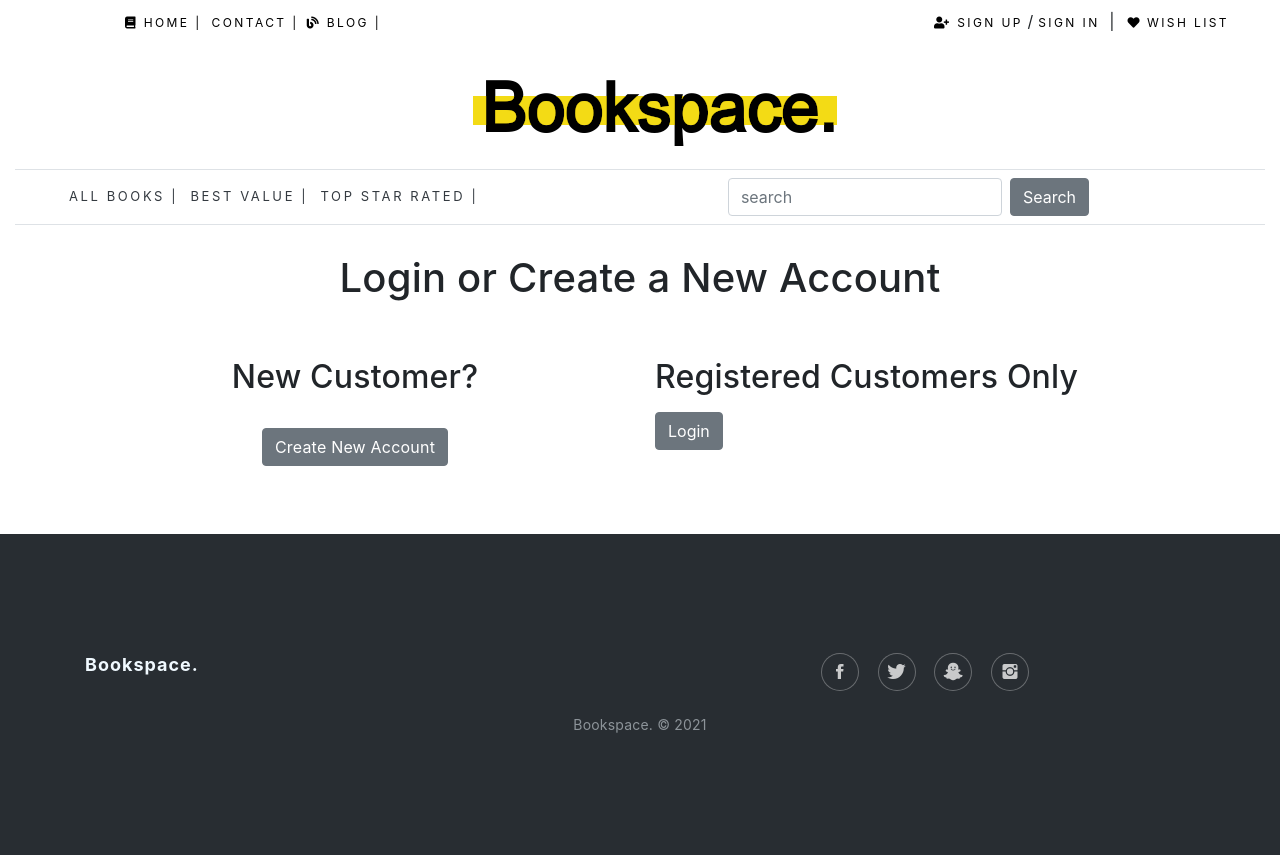
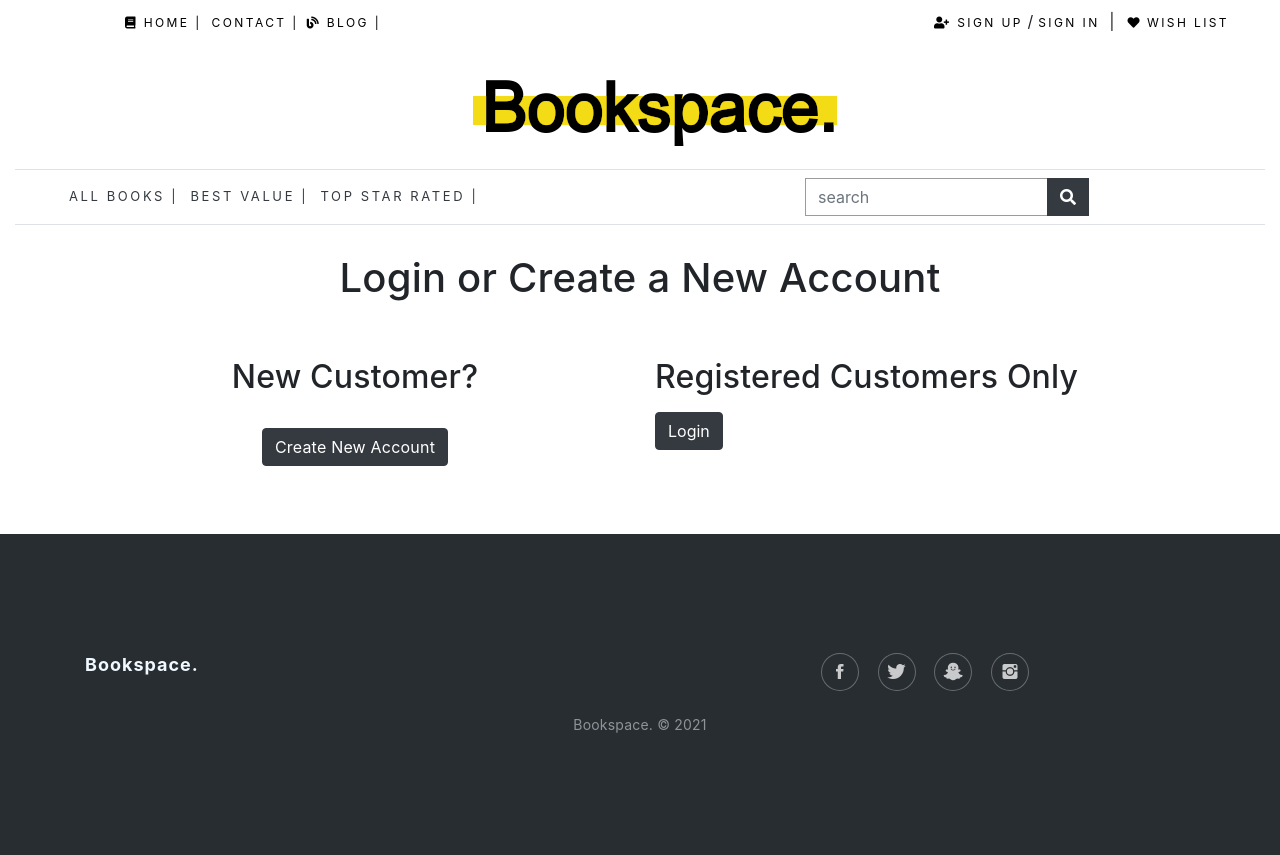
Before and after one commit to taiwo0007/Book-Store-Group-Project, a Django app: template store/accounts/templates/signin.html in a window 1280 px wide. Run offline with Django 3.2, Linux system fonts and the light colour scheme; the template is opened without the code that fills it, so the values that code supplies are empty; some libraries are stand-ins or nearby versions.

Commit message:
search bar redesign

```diff
--- a/store/accounts/templates/signin.html
+++ b/store/accounts/templates/signin.html
@@ -17,7 +17,7 @@
 				<br>
 				<h2 class="my_title">New Customer?</h2>
 				<br>
-				<a href="{% url 'signup' %}" class="btn btn-secondary">Create New Account</a>
+				<a href="{% url 'signup' %}" class="btn btn-dark">Create New Account</a>
 			</div>
 			<div class="col-12 col-sm-12 col-md-12 col-lg-6">
 				<div>
@@ -26,7 +26,7 @@
 					<form method="post">
 						{% csrf_token %}
 						<p>{{ form | crispy }}</p>
-						<button type="submit" class="btn btn-secondary">Login</button>
+						<button type="submit" class="btn btn-dark">Login</button>
 					</form>
 					<br>
 				</div>
--- a/store/accounts/templates/signup.html
+++ b/store/accounts/templates/signup.html
@@ -20,7 +20,7 @@
 					<form method="post">
 						<p>{{ form | crispy }}</p>
 						{% csrf_token %}
-						<button type="submit" class="btn btn-secondary">Register Account</button>
+						<button type="submit" class="btn btn-dark">Register Account</button>
 					</form>
 					<br>
 				</div>
--- a/store/cart/templates/cart.html
+++ b/store/cart/templates/cart.html
@@ -170,7 +170,7 @@ Cart - Bookspace.
 					</form>
 					<div class="mb-3">
 						<a style="width: 18vw; " href="{% url 'shop:allBookCat' %}"
-							class="btn btn-secondary btn-block mx-auto">Continue
+							class="btn btn-dark btn-block mx-auto">Continue
 							Shopping</a>
 					</div>
 
--- a/store/shop/templates/navbar.html
+++ b/store/shop/templates/navbar.html
@@ -22,14 +22,15 @@
       {% if item_count > 0 %}
       <form class="form-inline my-2 my-lg-0"  style="margin-right: 0px;" action="{% url 'search_app:searchResult'%}" method="get">
         {% csrf_token %}
-        <input class="form-control mr-sm-2" type="search" placeholder="search" aria-label="Search" name="q">
-        <button class="btn btn-secondary my-1 my-sm-0" type="submit">Search</button>
+        <input style="border: 1px solid #9b9b9b" class="form-control mr-sm-2 rounded-0" type="search" placeholder="search" aria-label="Search" name="q">
+        <!--<button class="btn btn-dark my-1 my-sm-0" type="submit">Search</button>-->
+          <button style="margin-left: -40px;" class="btn btn-dark  rounded-0" type="submit"><i class="fas fa-search"></i></button>
       </form>
 
       <ul  class="navbar-nav mr-auto">
 
           <li style="margin-right: 100px;" class="nav-item">
-          <a class=" text-dark nav-link" href="{% url 'cart:cart_detail' %}"><i class="fas fa-shopping-cart"></i><span class="text-danger">({{item_count}})</span></a>
+          <a class=" text-dark nav-link" href="{% url 'cart:cart_detail' %}"><i class="fas fa-shopping-cart"></i><span class="badge badge-danger">{{item_count}}</span></a>
 
         </li>
 
@@ -38,8 +39,10 @@
         {%else %}
         <form style="margin-right: 160px;" class="form-inline my-2 my-lg-0" action="{% url 'search_app:searchResult'%}" method="get">
           {% csrf_token %}
-          <input class="form-control mr-sm-2" type="search" placeholder="search" aria-label="Search" name="q">
-          <button class="btn btn-secondary my-2 my-sm-0" type="submit">Search</button>
+          <input style="border: 1px solid #9b9b9b" class="form-control mr-sm-2 rounded-0" type="search" placeholder="search" aria-label="Search" name="q">
+          <!--<button style="" class="btn btn-dark my-2 my-sm-0" type="submit">Search</button>-->
+          <button style="margin-left: -40px;" class="btn btn-dark  rounded-0" type="submit"><i class="fas fa-search"></i></button>
+
         </form>
 
         {% endif%}
```
Also changed, not shown: store/shop/templates/shop/book.html (+35 -21 lines), store/db.sqlite3.
